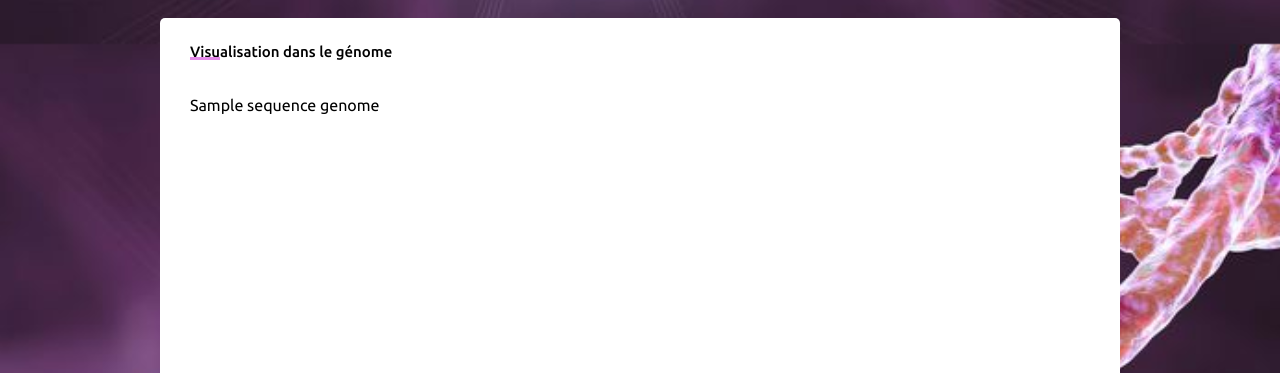
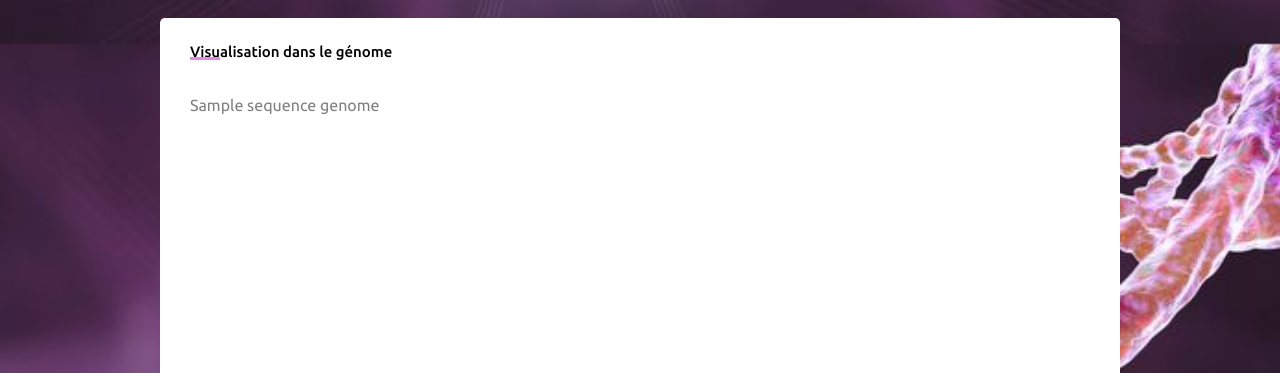
Before and after one commit to YanisMadi/Projet_WEB, a Django app: template genome_annotation/genome/templates/genome/view_genesequence.html in a window 1280 px wide. Shown: the part 859-1232 px from the top of the page. Run offline with Django 4.2, Linux system fonts and the light colour scheme; the template is opened without the code that fills it: most values are stand-ins (such as "Sample title", 1, 10 or a date in 2020).

Commit message:
couleur cds

```diff
--- a/genome_annotation/genome/templates/genome/view_genesequence.html
+++ b/genome_annotation/genome/templates/genome/view_genesequence.html
@@ -69,7 +69,7 @@
           <div class="title"> Visualisation dans le génome </div>
           <br><br>
           <div style="height: 1000px; width: 900px; word-wrap: break-word;">
-            {{ sequence_genome }}
+            <span style='color:grey'>{{ sequence_genome }} </span>
           </div>
 
         </div>
```
